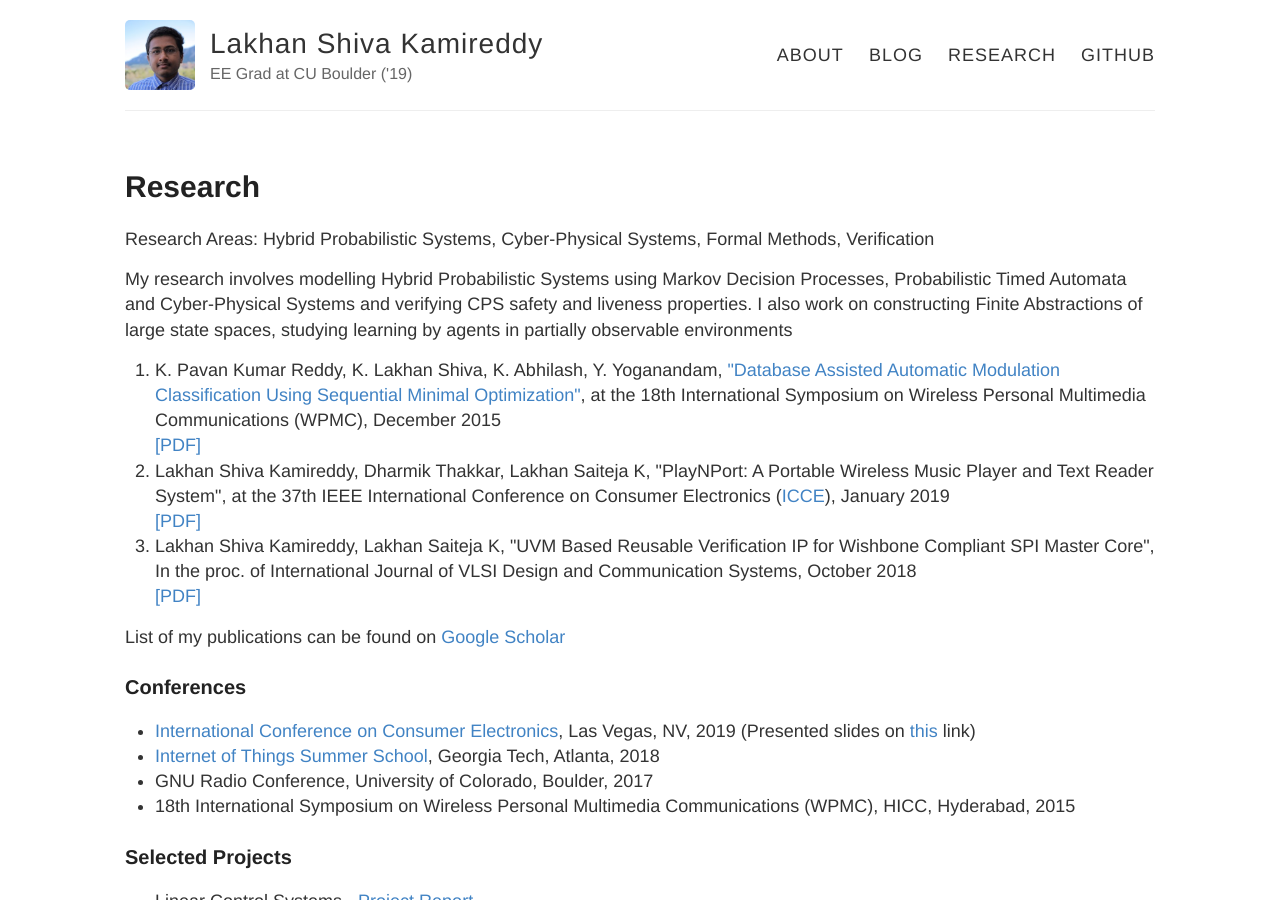
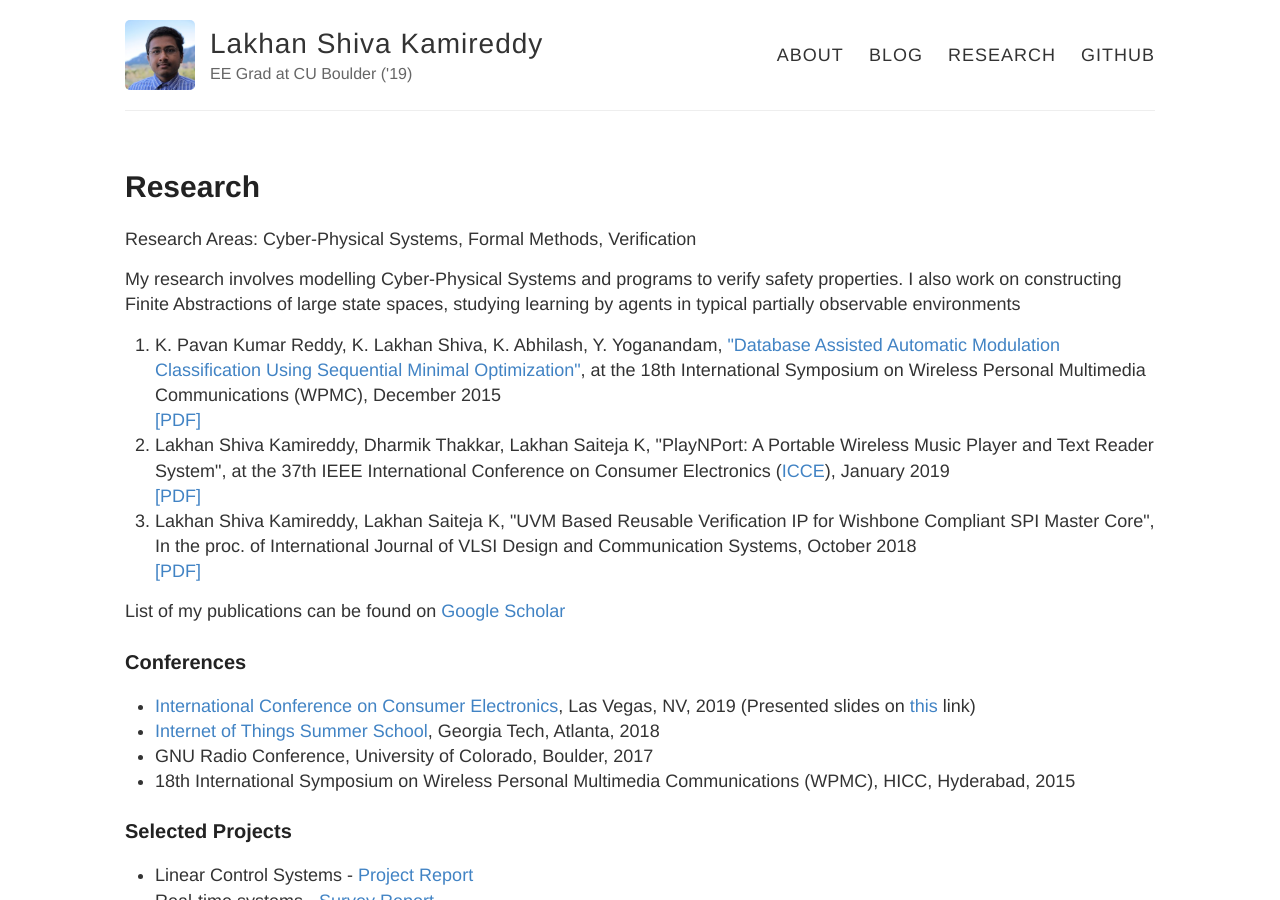
Before and after one commit to lakhanshiva/lakhanshiva.github.io, a Jekyll site: the page built from research.html, in a window 1280 px wide and 900 px high. Built offline with Jekyll 4.4.1, drawn with Linux system fonts in a browser that asks for light colours.

Commit message:
Update research.html

```diff
--- a/research.html
+++ b/research.html
@@ -6,10 +6,9 @@
 images:
 ---
 <body>
-  Research Areas: Hybrid Probabilistic Systems, Cyber-Physical Systems, Formal Methods, Verification
+  Research Areas: Cyber-Physical Systems, Formal Methods, Verification
 <p>
-  My research involves modelling Hybrid Probabilistic Systems using Markov Decision Processes, Probabilistic Timed Automata and Cyber-Physical Systems
-  and verifying CPS safety and liveness properties. I also work on constructing Finite Abstractions of large state spaces, studying learning by agents in partially observable environments</p>
+  My research involves modelling Cyber-Physical Systems and programs to verify safety properties. I also work on constructing Finite Abstractions of large state spaces, studying learning by agents in typical partially observable environments</p>
 <ol>
 <li> K. Pavan Kumar Reddy, K. Lakhan Shiva, K. Abhilash, Y. Yoganandam, <a href=https://arxiv.org/abs/1806.07566>"Database Assisted Automatic Modulation Classification Using Sequential Minimal Optimization"</a>, at the 18th International Symposium on Wireless Personal Multimedia Communications (WPMC), December 2015
   </br><a href=/lakhan2015.PDF>[PDF]</a>
```
